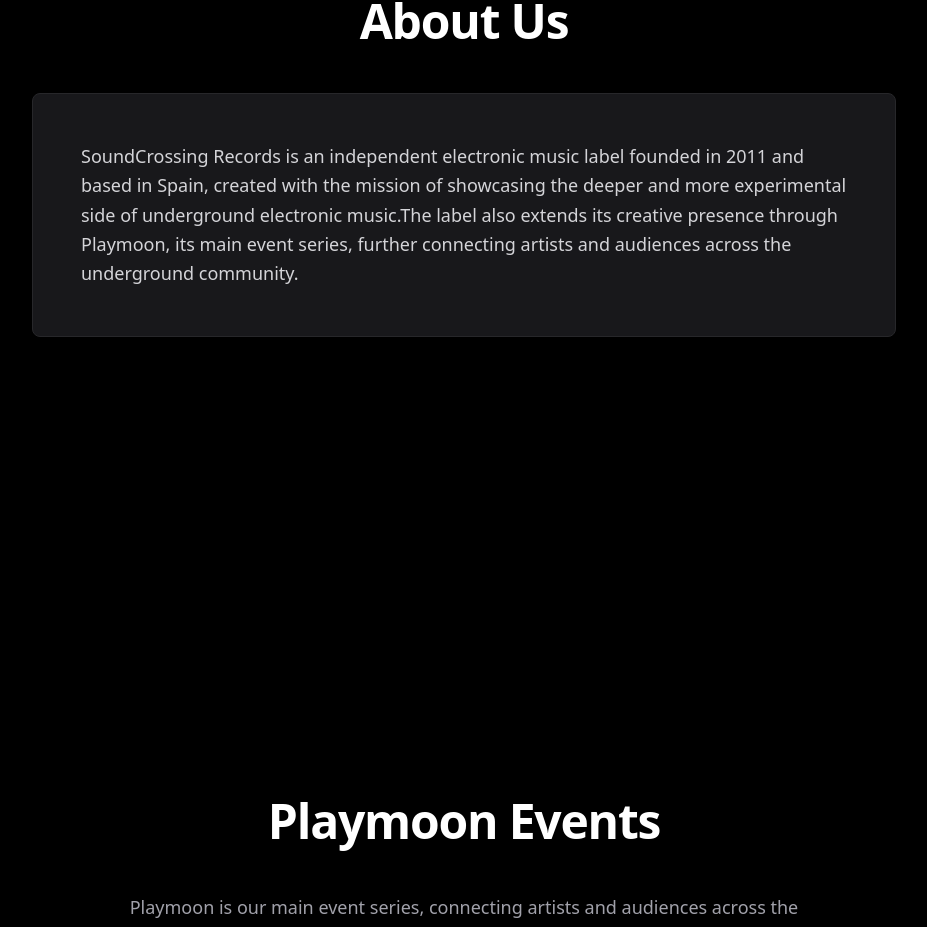
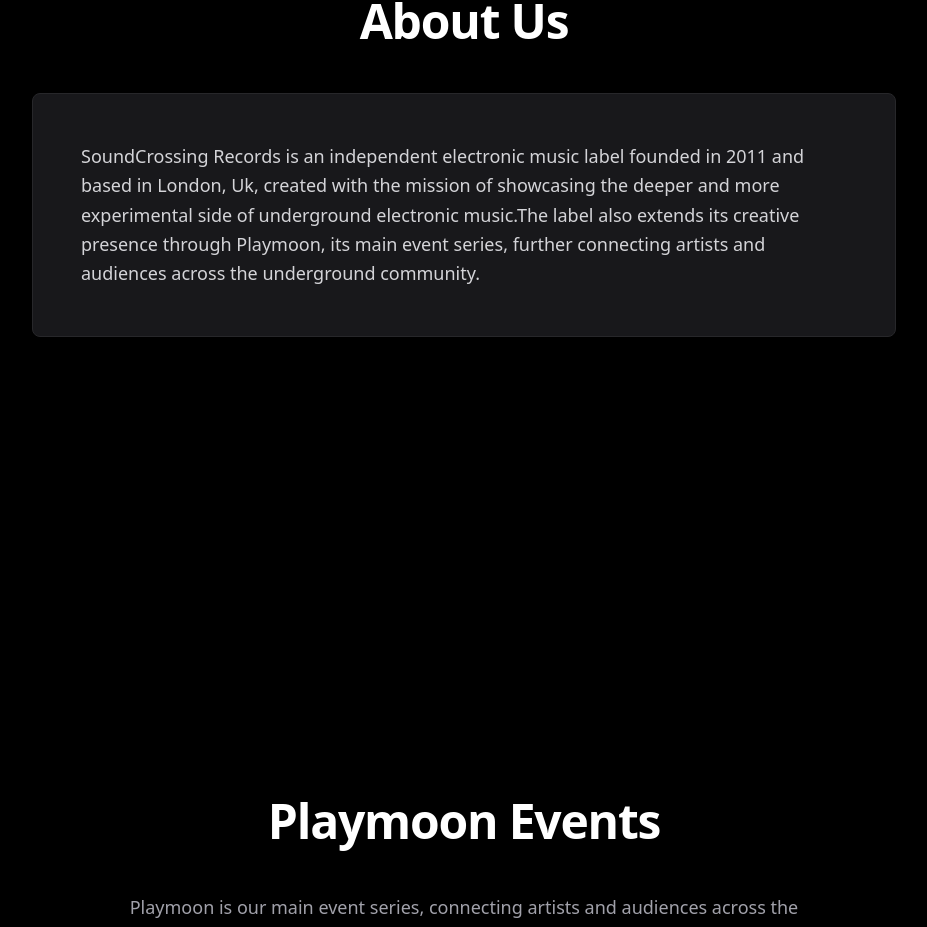
Before and after one commit to Jodlerx0/SoundCrossing-Records, a React (Vite) app: page / in a window 1280 px wide. Shown: the part 1911-2838 px from the top of the page, without its empty margins (176-1103 px from the left). Built offline with nearby package versions, Linux system fonts and the light colour scheme.

Commit message:
Update AboutUs.tsx

```diff
--- a/src/components/AboutUs.tsx
+++ b/src/components/AboutUs.tsx
@@ -7,7 +7,7 @@ function AboutUs() {
         </h2>
         <div className="bg-zinc-900 border border-zinc-800 rounded-lg p-8 md:p-12">
           <p className="text-lg leading-relaxed text-zinc-300">
-            SoundCrossing Records is an independent electronic music label founded in 2011 and based in Spain,
+            SoundCrossing Records is an independent electronic music label founded in 2011 and based in London, Uk,
             created with the mission of showcasing the deeper and more experimental side of underground electronic music.The label also extends its creative presence through
             Playmoon, its main event series, further connecting artists and audiences across the underground community.
           </p>
```
